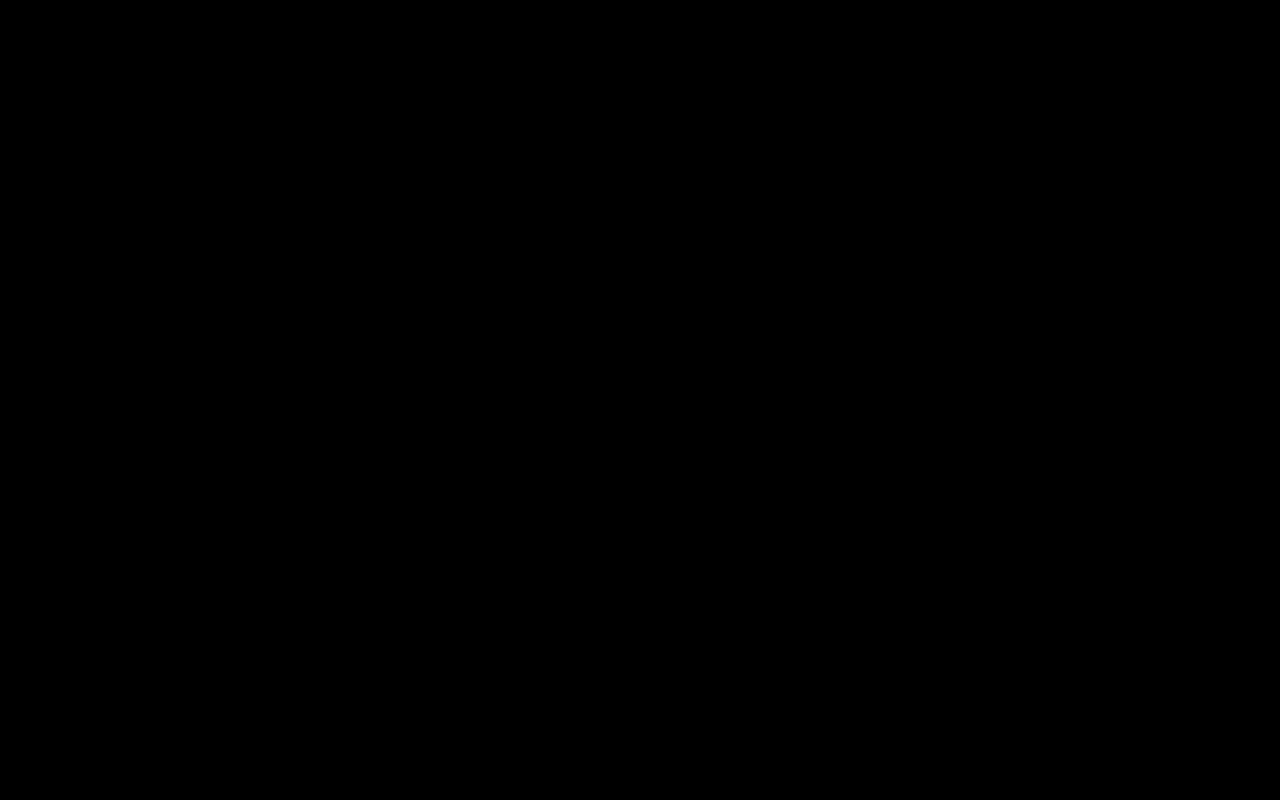
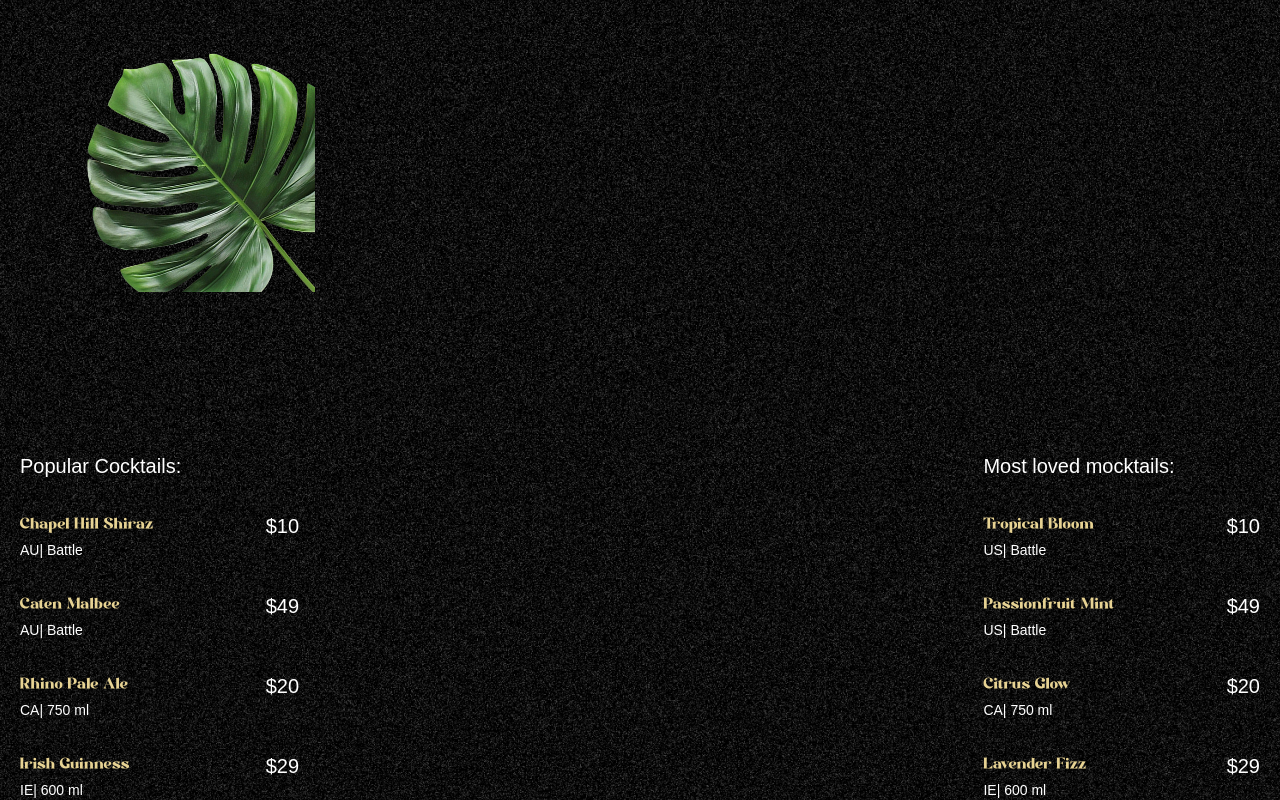
Before and after one commit to danielbaradaran31-hash/Crystal-Shaker, a React (Vite) app: page / in a window 1280 px wide. Shown: the part 1172-1972 px from the top of the page. Before the commit the page ends 1600 px from the top, so only its background shows below. Built offline with nearby package versions, Linux system fonts and the light colour scheme; a web font is replaced by a local one.

Commit message:
images add

```diff
--- a/src/App.jsx
+++ b/src/App.jsx
@@ -3,6 +3,7 @@ import { ScrollTrigger, SplitText } from 'gsap/all';
 
 import Navbar from './components/Navbar.jsx';
 import Hero from './components/Hero.jsx';
+import Cocktails from './components/Cocktails.jsx';
 
 gsap.registerPlugin(ScrollTrigger, SplitText);
 
@@ -12,6 +13,7 @@ const App = () => {
     <main>
         <Navbar />
         <Hero />
+        <Cocktails />
 
     </main>
   )
--- /dev/null
+++ b/src/components/Cocktails.jsx
@@ -0,0 +1,48 @@
+import React from 'react'
+import { cocktailLists, mockTailLists } from '../../constanc'
+
+const Cocktails = () => {
+  return (
+    <section id='cocktails' className='noisy'>
+        <img
+        src='/public/images/cocktail-left-leaf.png' alt='c-left-leaf' />
+        <img
+        src='/public/images/cocktail-right-leaf.png' alt='c-right-leaf' />
+
+        <div className='list'>
+            <div className='popular'>
+                <h2>Popular Cocktails:</h2>
+               <ul>
+                {cocktailLists.map(({name, country, detail, price }) => (
+                   <li key={name}>
+                    <div className='md:me-28'>
+                        <h3>{name}</h3>
+                        <p>{country}| {detail}</p>
+                    </div>
+                    <span>{price}</span>
+                   </li>
+                ))}
+               </ul>
+            </div>
+
+            <div className='loved'>
+                <h2>Most loved mocktails:</h2>
+               <ul>
+                {mockTailLists.map(({name, country, detail, price }) => (
+                   <li key={name}>
+                    <div className='me-28'>
+                        <h3>{name}</h3>
+                        <p>{country}| {detail}</p>
+                    </div>
+                    <span>{price}</span>
+                   </li>
+                ))}
+               </ul>
+            </div>
+            </div>
+
+    </section>
+  )
+}
+
+export default Cocktails
```
